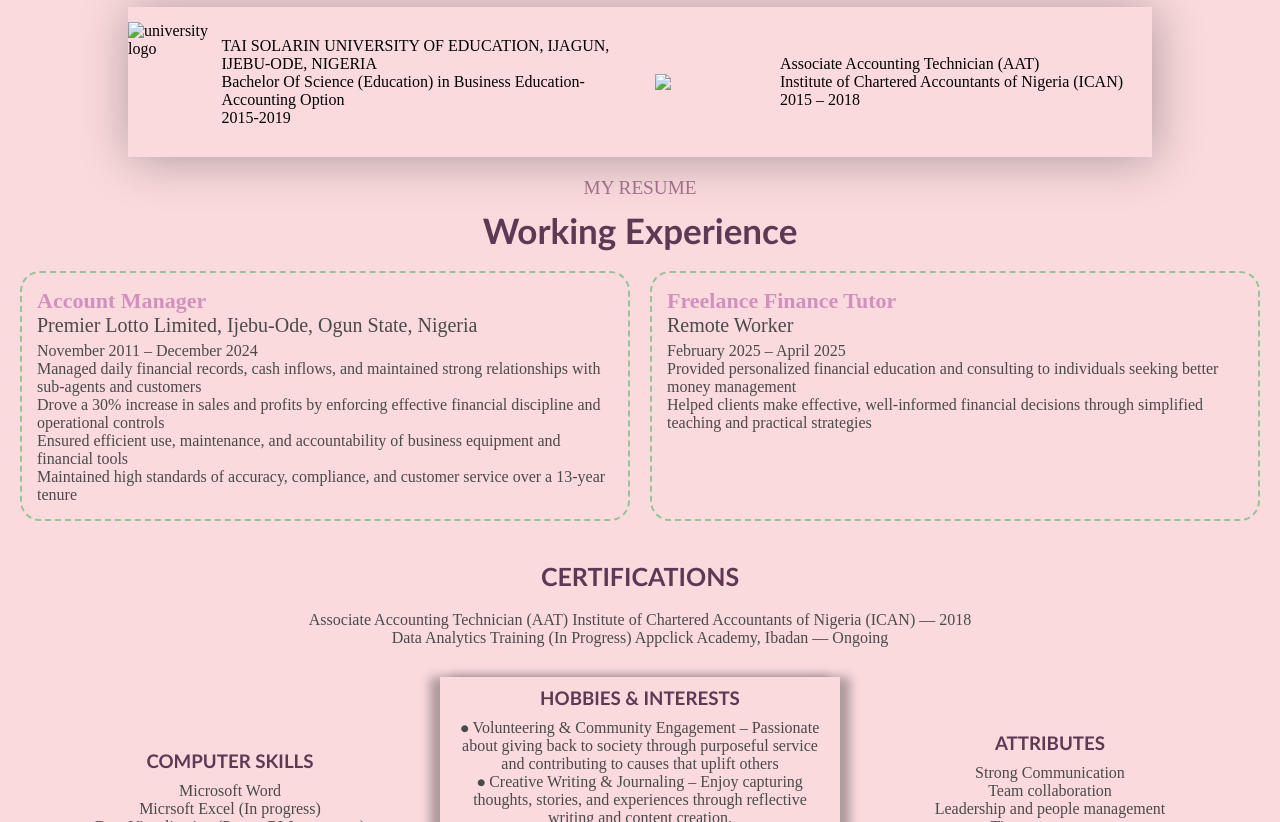
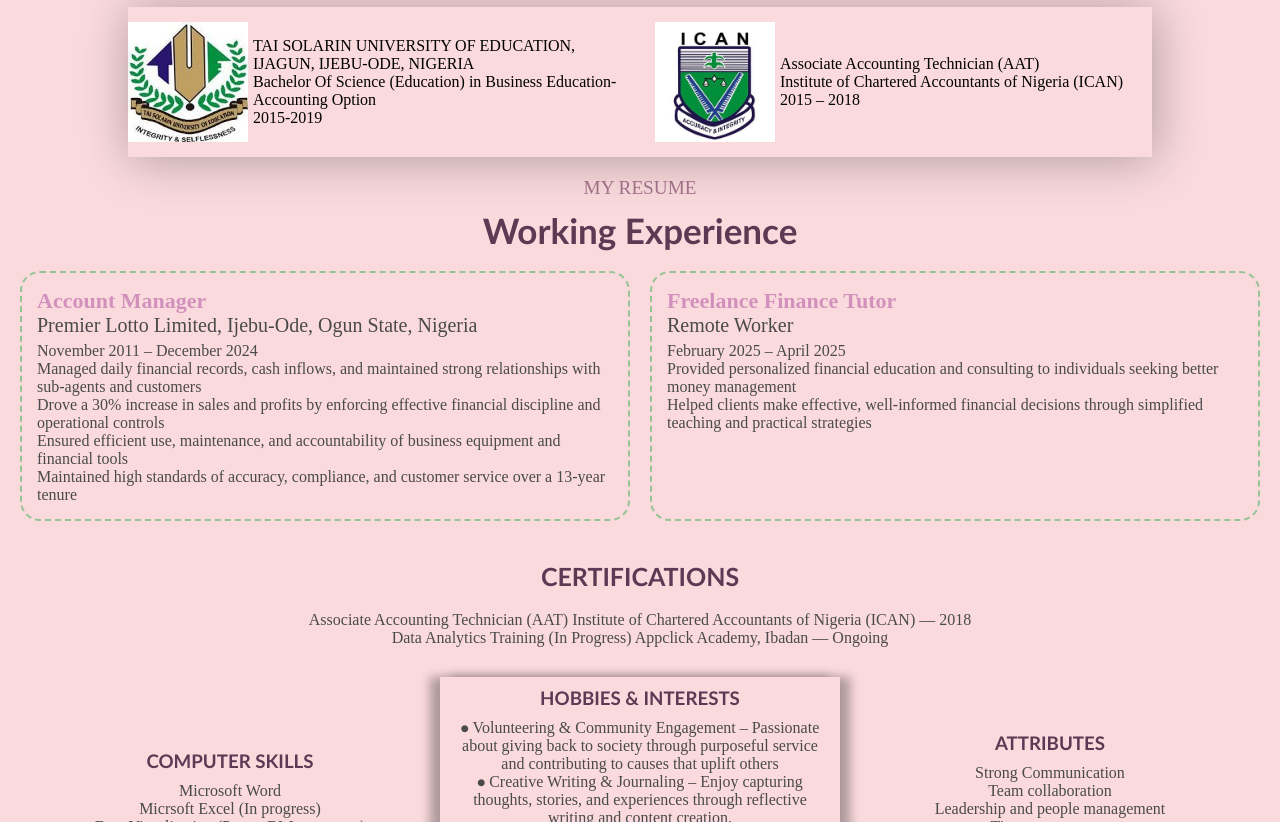
Before and after one commit to Ayo-Adedeji/Id, a plain HTML site: page index.html in a window 1280 px wide. Shown: the part 1513-2335 px from the top of the page. Drawn offline with Linux system fonts and the light colour scheme.

Commit message:
first commit

```diff
--- a/index.html
+++ b/index.html
@@ -107,7 +107,7 @@
         <div class="uni">
           <img
             class="uni-image"
-            src="images/olabisi.jpeg"
+            src="images/tai.jpeg"
             alt="university logo"
           />
           TAI SOLARIN UNIVERSITY OF EDUCATION, IJAGUN, IJEBU-ODE, NIGERIA
@@ -115,7 +115,7 @@
           Accounting Option<br />2015-2019
         </div>
         <div class="poly">
-          <img class="poly-image" src="images/moshood.jpeg" />
+          <img class="poly-image" src="images/ican.jpg" />
           Associate Accounting Technician (AAT)
           <br />Institute of Chartered Accountants of Nigeria (ICAN)<br />
           2015 – 2018
```
Also changed, not shown: images/ican.jpg (added), images/tai.jpeg (added).
